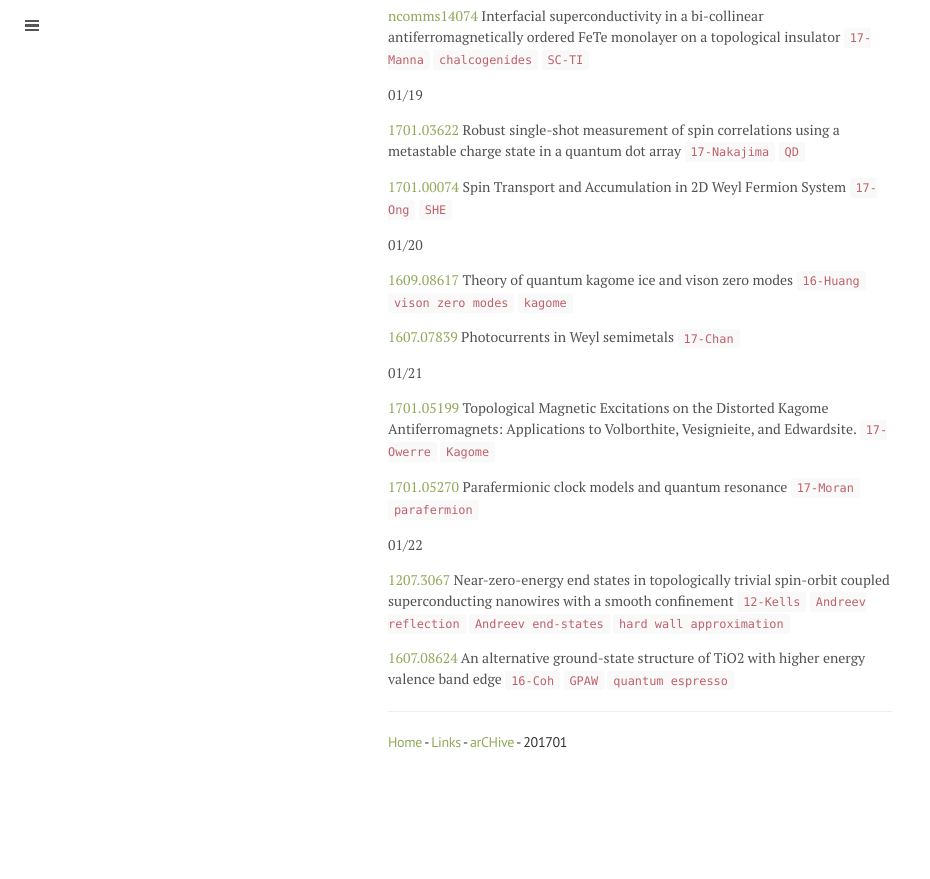
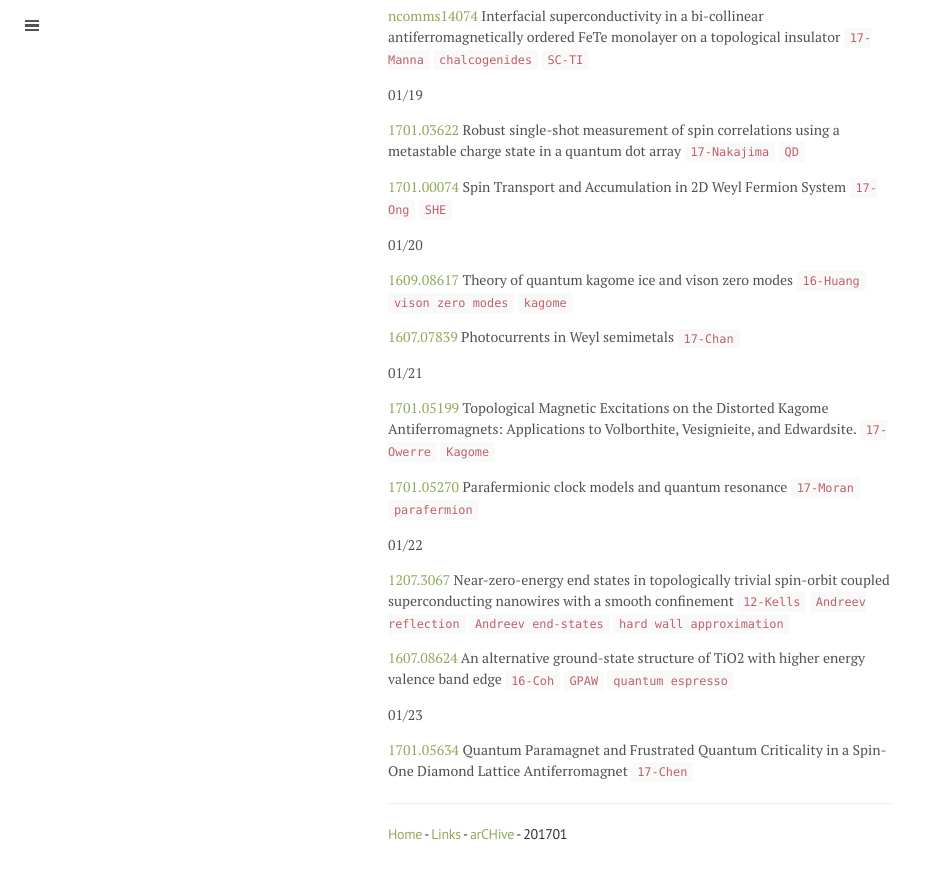
Before and after one commit to qkrwlsghdcjsworlt/work, a Jekyll site: the page built from 201701.md, in a window 1280 px wide and 900 px high, scrolled down 2706 px. Shown: the top 879 px of the window, without its empty margins (0-930 px from the left). Built offline with Jekyll 4.4.1, drawn with Linux system fonts in a browser that asks for light colours; before the commit the page ends 3514 px from its top, so only the background shows below that.

Commit message:
“update”

```diff
--- a/201701.md
+++ b/201701.md
@@ -139,7 +139,10 @@ Applications to Volborthite, Vesignieite, and Edwardsite. `17-Owerre` `Kagome`
 
 [1607.08624](https://arxiv.org/abs/1607.08624) An alternative ground-state structure of TiO2 with higher energy valence band edge `16-Coh` `GPAW` `quantum espresso`
 
+01/23
 
+[1701.05634](https://arxiv.org/abs/1701.05634) Quantum Paramagnet and Frustrated Quantum Criticality in a Spin-One Diamond
+Lattice Antiferromagnet `17-Chen`
 
 ---
 
```
